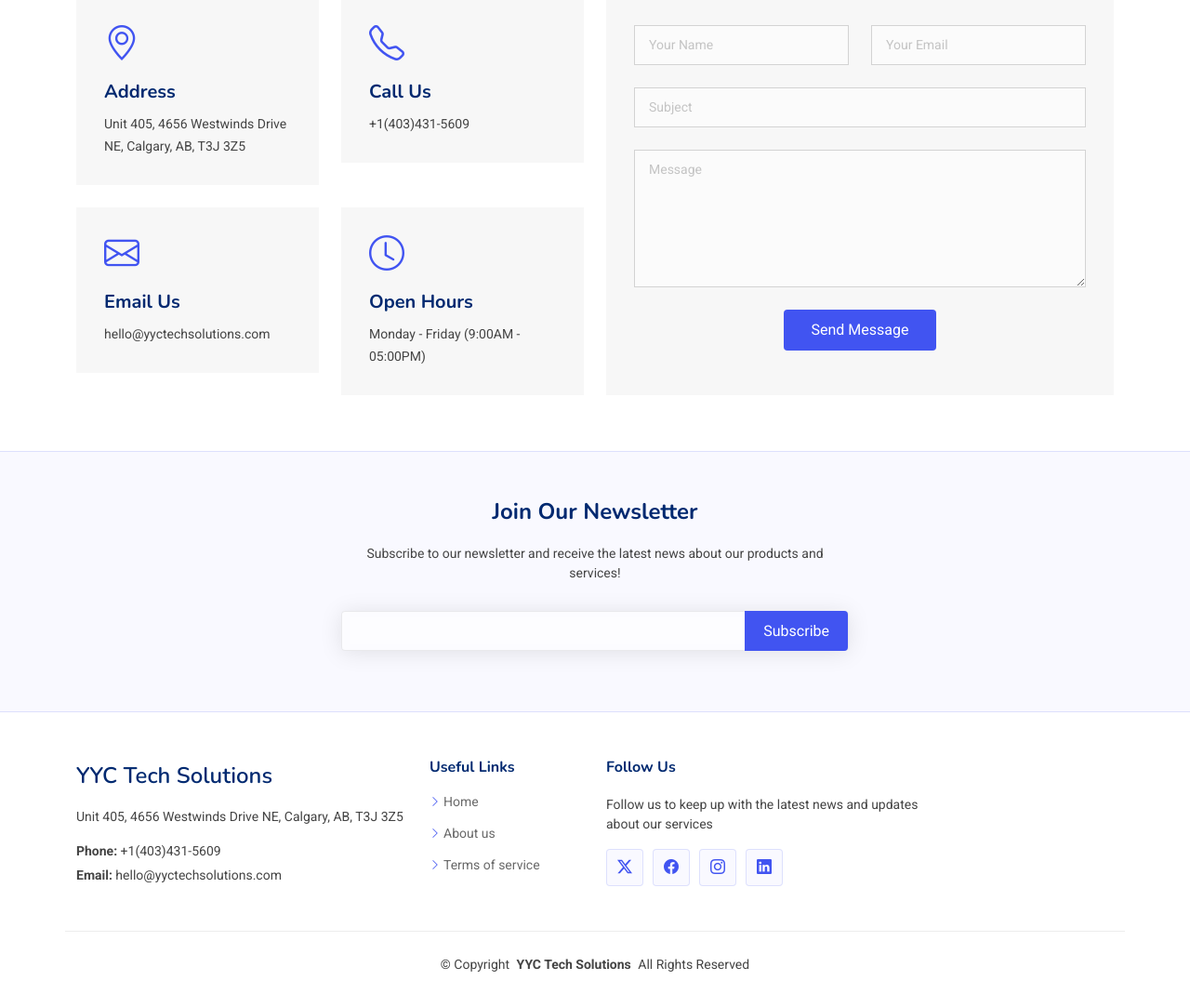
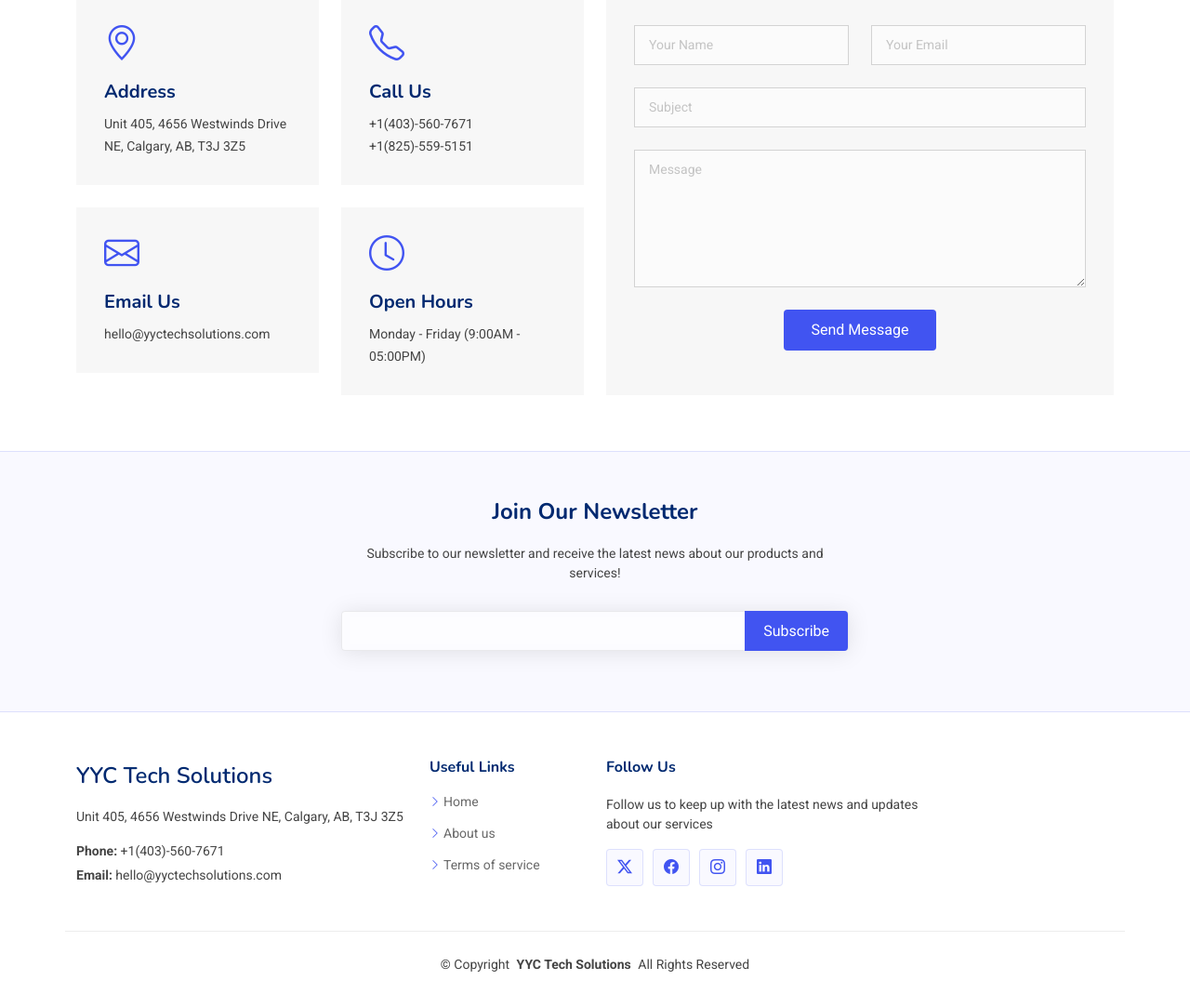
Before and after one commit to ZaidKhurshid/YYCTECHSOLUTIONS, a plain HTML site: page index.html in a window 1280 px wide. Shown: the part 6300-7383 px from the top of the page at 93% size. Drawn offline with nearby package versions, Linux system fonts and the light colour scheme; animation ran at ten frames a second.

Commit message:
phone number update

```diff
--- a/index.html
+++ b/index.html
@@ -1380,7 +1380,8 @@
                   <div class="info-item" data-aos="fade" data-aos-delay="300">
                     <i class="bi bi-telephone"></i>
                     <h3>Call Us</h3>
-                    <p>+1(403)431-5609</p>
+                    <p>+1(403)-560-7671</p>
+                    <p>+1(825)-559-5151</p>
 
                   </div>
                 </div>
@@ -1516,7 +1517,8 @@
             <div class="footer-contact pt-3">
               <p>Unit 405, 4656 Westwinds Drive NE, Calgary, AB, T3J 3Z5</p>
               <p class="mt-3">
-                <strong>Phone:</strong> <span>+1(403)431-5609</span>
+                <strong>Phone:</strong> <span>+1(403)-560-7671
+                </span>
               </p>
               <p><strong>Email:</strong> <span>hello@yyctechsolutions.com</span></p>
             </div>
```
